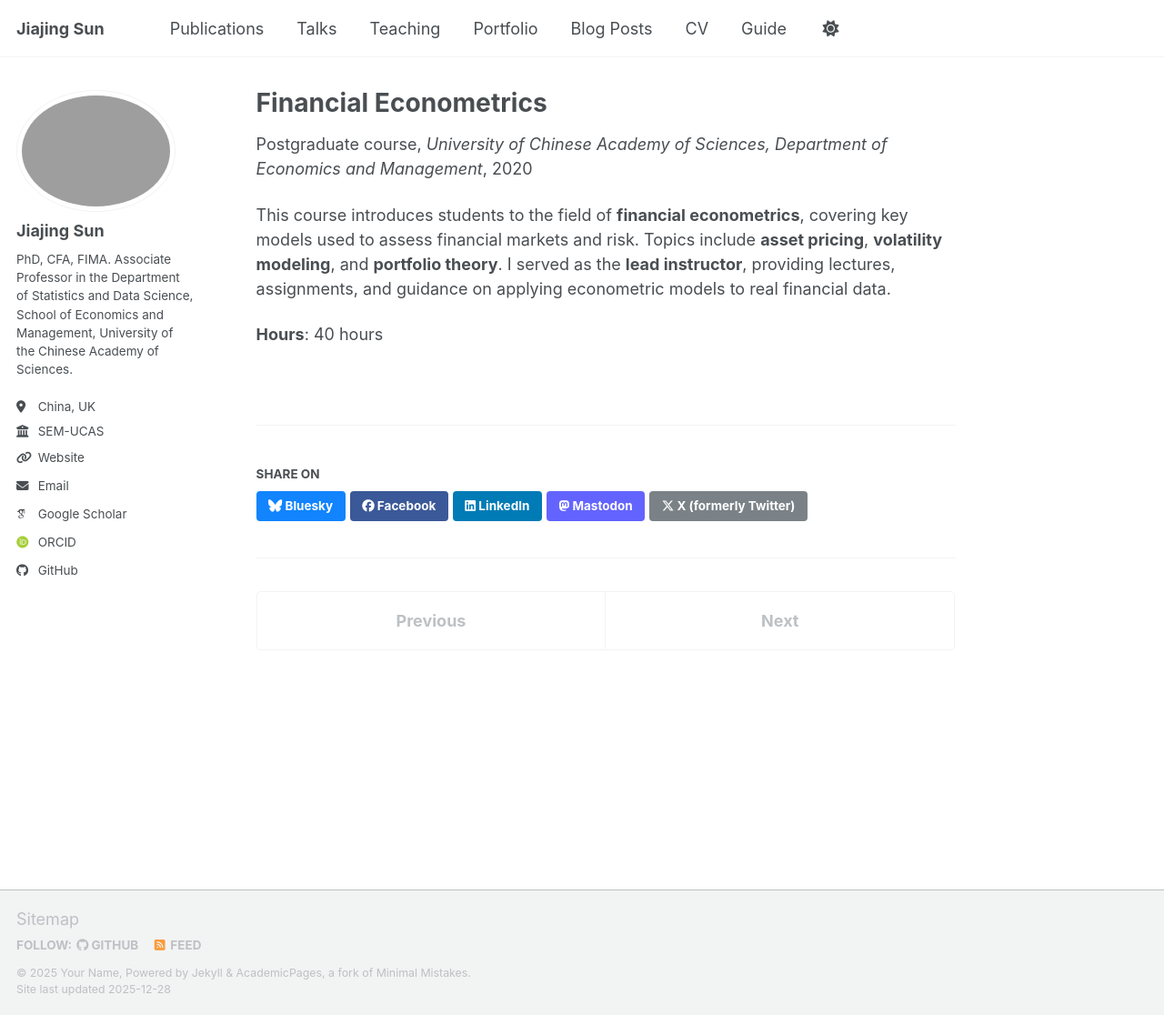
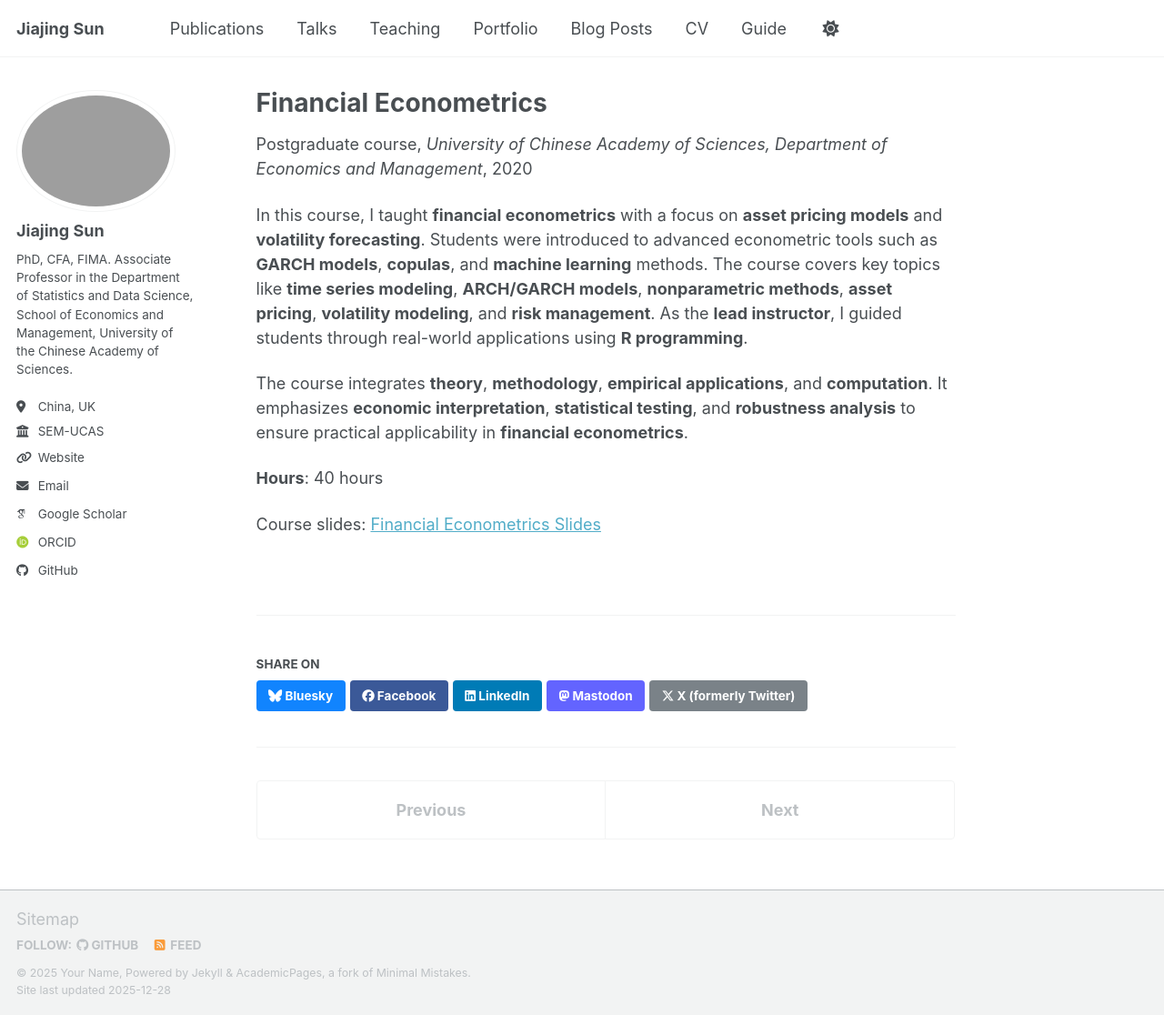
Before and after one commit to Jiajing-Sun/jiajing-sun.github.io, a Jekyll site: the page built from _teaching/2020-fall-financial-econometrics.md, in a window 1280 px wide and 1116 px high. Shown: the whole window at 91% size. Built offline with Jekyll 4.4.1, drawn with Linux system fonts in a browser that asks for light colours; some web fonts are replaced; a script bundle is joined from its source files by our own code; library files that are not in the unit come from our copies.

Commit message:
Update 2020-fall-financial-econometrics.md

```diff
--- a/_teaching/2020-fall-financial-econometrics.md
+++ b/_teaching/2020-fall-financial-econometrics.md
@@ -8,6 +8,10 @@
 location: "Beijing, China"
 ---
 
-This course introduces students to the field of **financial econometrics**, covering key models used to assess financial markets and risk. Topics include **asset pricing**, **volatility modeling**, and **portfolio theory**. I served as the **lead instructor**, providing lectures, assignments, and guidance on applying econometric models to real financial data.
+In this course, I taught **financial econometrics** with a focus on **asset pricing models** and **volatility forecasting**. Students were introduced to advanced econometric tools such as **GARCH models**, **copulas**, and **machine learning** methods. The course covers key topics like **time series modeling**, **ARCH/GARCH models**, **nonparametric methods**, **asset pricing**, **volatility modeling**, and **risk management**. As the **lead instructor**, I guided students through real-world applications using **R programming**.
+
+The course integrates **theory**, **methodology**, **empirical applications**, and **computation**. It emphasizes **economic interpretation**, **statistical testing**, and **robustness analysis** to ensure practical applicability in **financial econometrics**.
 
 **Hours**: 40 hours
+
+Course slides: [Financial Econometrics Slides](https://jiajing-sun.github.io/files/Financial_Econometrics.pdf)
```
